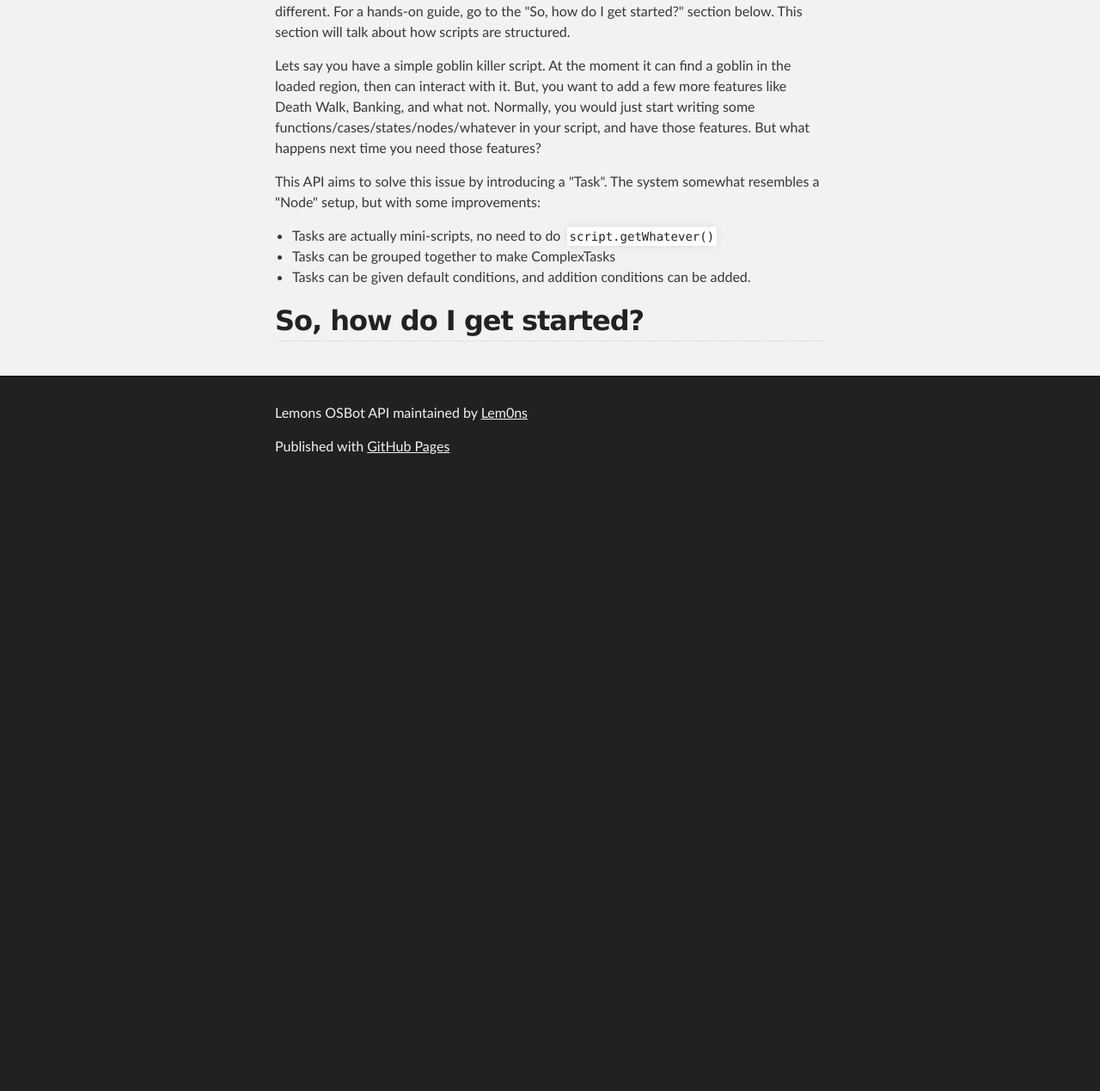
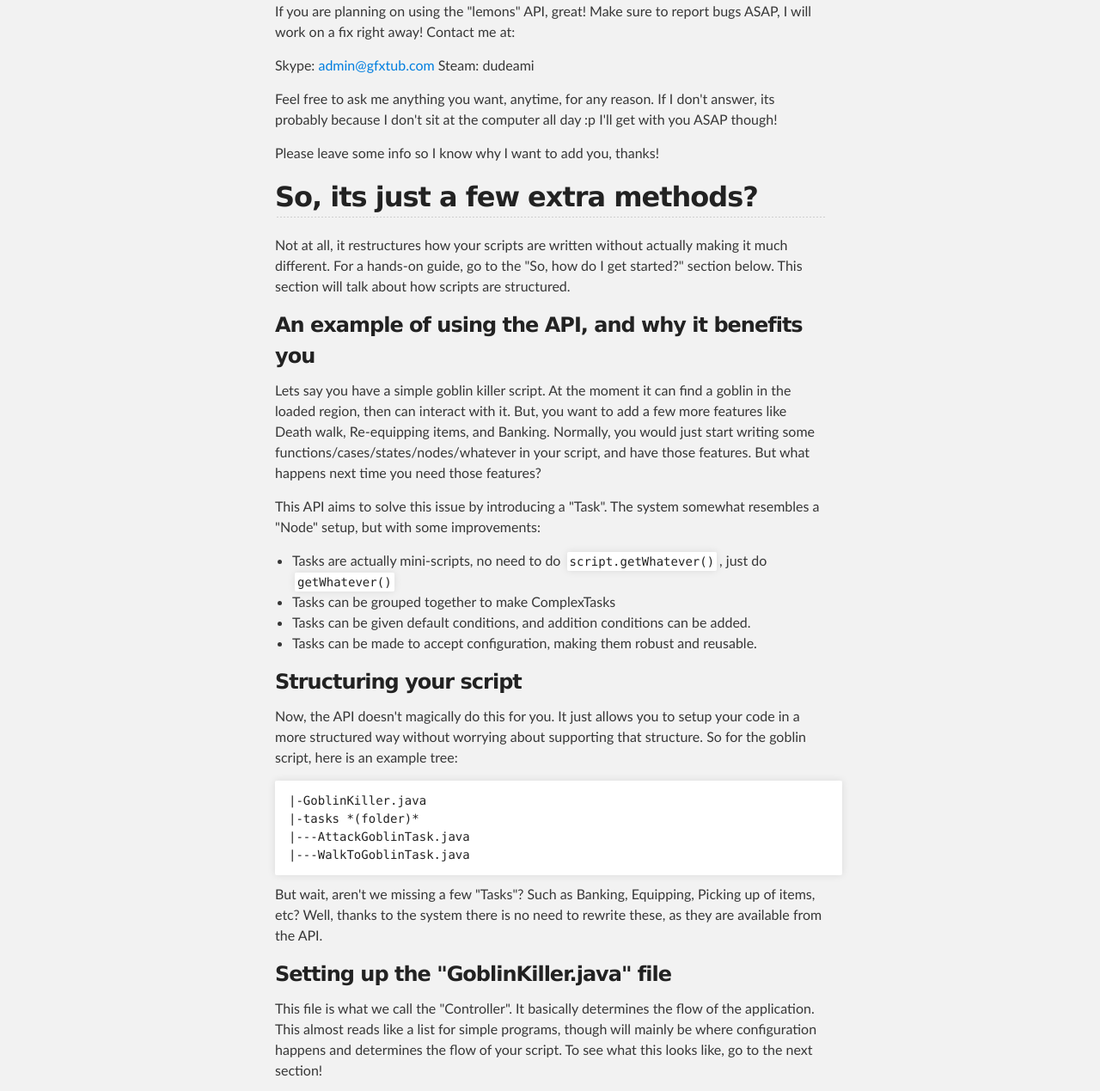
Before and after one commit to fixthissite/OSBotAPI, a plain HTML site: page index.html in a window 1280 px wide. Shown: the part 617-1886 px from the top of the page at 86% size. Before the commit the page ends 1183 px from the top, so only its background shows below. Drawn offline with Linux system fonts and the light colour scheme.

Commit message:
Create gh-pages branch via GitHub

```diff
--- a/index.html
+++ b/index.html
@@ -34,7 +34,7 @@
         <h2>
 <a id="wtf-is-this" class="anchor" href="#wtf-is-this" aria-hidden="true"><span class="octicon octicon-link"></span></a>wtf is this?</h2>
 
-<p>This is my personal "API", or extension of OSBot's normal API. It has a few extra features, namely:</p>
+<p>This is my personal "API", or extension of OSBot's normal API (as a note I use Framework/API interchangeably in this document.) It has a few extra features, namely:</p>
 
 <ul>
 <li>Web Walker</li>
@@ -42,26 +42,63 @@
 <li>Encourages reusable, configurable code</li>
 <li>Helper functions to make life easier</li>
 <li>No more filters, just Lambda goodness!</li>
+<li>Probably some stuff I forgot about (lol)</li>
 </ul>
+
+<h2>
+<a id="before-you-get-going" class="anchor" href="#before-you-get-going" aria-hidden="true"><span class="octicon octicon-link"></span></a>Before you get going...</h2>
+
+<p>If you are planning on using the "lemons" API, great! Make sure to report bugs ASAP, I will work on a fix right away! Contact me at:</p>
+
+<p>Skype: <a href="mailto:admin@gfxtub.com">admin@gfxtub.com</a>
+Steam: dudeami</p>
+
+<p>Feel free to ask me anything you want, anytime, for any reason. If I don't answer, its probably because I don't sit at the computer all day :p I'll get with you ASAP though!</p>
+
+<p>Please leave some info so I know why I want to add you, thanks!</p>
 
 <h2>
 <a id="so-its-just-a-few-extra-methods" class="anchor" href="#so-its-just-a-few-extra-methods" aria-hidden="true"><span class="octicon octicon-link"></span></a>So, its just a few extra methods?</h2>
 
 <p>Not at all, it restructures how your scripts are written without actually making it much different. For a hands-on guide, go to the "So, how do I get started?" section below. This section will talk about how scripts are structured.</p>
 
-<p>Lets say you have a simple goblin killer script. At the moment it can find a goblin in the loaded region, then can interact with it. But, you want to add a few more features like Death Walk, Banking, and what not. Normally, you would just start writing some functions/cases/states/nodes/whatever in your script, and have those features. But what happens next time you need those features?</p>
+<h3>
+<a id="an-example-of-using-the-api-and-why-it-benefits-you" class="anchor" href="#an-example-of-using-the-api-and-why-it-benefits-you" aria-hidden="true"><span class="octicon octicon-link"></span></a>An example of using the API, and why it benefits you</h3>
+
+<p>Lets say you have a simple goblin killer script. At the moment it can find a goblin in the loaded region, then can interact with it. But, you want to add a few more features like Death walk, Re-equipping items, and Banking. Normally, you would just start writing some functions/cases/states/nodes/whatever in your script, and have those features. But what happens next time you need those features?</p>
 
 <p>This API aims to solve this issue by introducing a "Task". The system somewhat resembles a "Node" setup, but with some improvements:</p>
 
 <ul>
-<li>Tasks are actually mini-scripts, no need to do <code>script.getWhatever()</code>
+<li>Tasks are actually mini-scripts, no need to do <code>script.getWhatever()</code>, just do <code>getWhatever()</code>
 </li>
 <li>Tasks can be grouped together to make ComplexTasks</li>
 <li>Tasks can be given default conditions, and addition conditions can be added.</li>
+<li>Tasks can be made to accept configuration, making them robust and reusable.</li>
 </ul>
 
+<h3>
+<a id="structuring-your-script" class="anchor" href="#structuring-your-script" aria-hidden="true"><span class="octicon octicon-link"></span></a>Structuring your script</h3>
+
+<p>Now, the API doesn't magically do this for you. It just allows you to setup your code in a more structured way without worrying about supporting that structure. So for the goblin script, here is an example tree:</p>
+
+<pre><code>|-GoblinKiller.java
+|-tasks *(folder)*
+|---AttackGoblinTask.java
+|---WalkToGoblinTask.java
+</code></pre>
+
+<p>But wait, aren't we missing a few "Tasks"? Such as Banking, Equipping, Picking up of items, etc? Well, thanks to the system there is no need to rewrite these, as they are available from the API.</p>
+
+<h3>
+<a id="setting-up-the-goblinkillerjava-file" class="anchor" href="#setting-up-the-goblinkillerjava-file" aria-hidden="true"><span class="octicon octicon-link"></span></a>Setting up the "GoblinKiller.java" file</h3>
+
+<p>This file is what we call the "Controller". It basically determines the flow of the application. This almost reads like a list for simple programs, though will mainly be where configuration happens and determines the flow of your script. To see what this looks like, go to the next section!</p>
+
 <h2>
-<a id="so-how-do-i-get-started" class="anchor" href="#so-how-do-i-get-started" aria-hidden="true"><span class="octicon octicon-link"></span></a>So, how do I get started?</h2>
+<a id="so-how-about-some-real-code" class="anchor" href="#so-how-about-some-real-code" aria-hidden="true"><span class="octicon octicon-link"></span></a>So, how about some real code?</h2>
+
+<p>Yep, real code time. Going off the example above, we need to make 2 new "Tasks" (one of which is going to use an existing class), and one "Controller" class. Here are those 3 classes, well documented:</p>
       </section>
     </div>
 
```
Also changed, not shown: params.json (+1 -1 lines).
